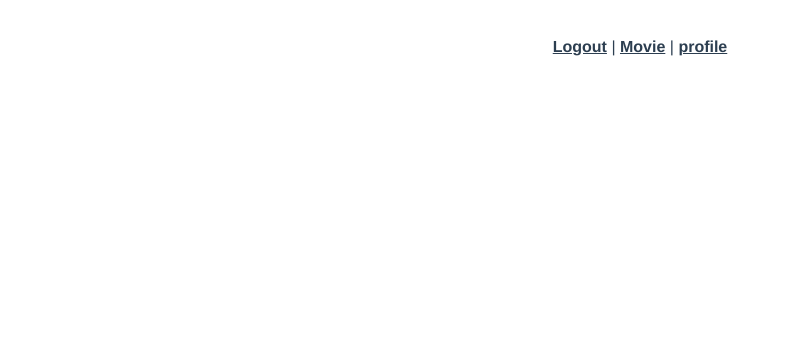
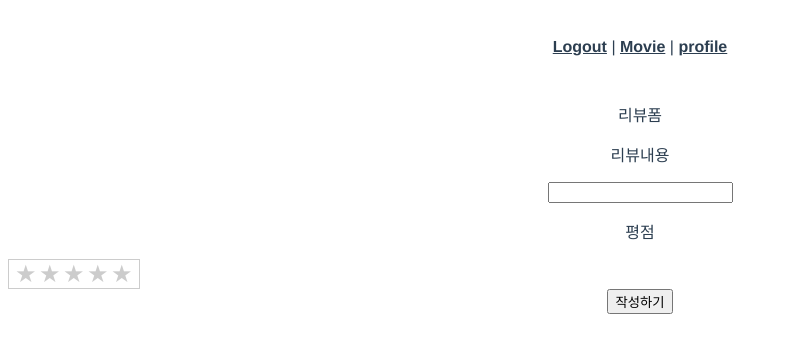
Before and after one commit to jaho901/-Movie_Recommendation_Site, a Vue app in the folder front-end/: page /movies/1 in a window 1280 px wide. Shown: the top 352 px of the page, without its empty margins (0-788 px from the left). Built offline with nearby package versions, Linux system fonts and the light colour scheme; no server answers; sample sign-in values are in the browser's storage.

Commit message:
Review-doing

```diff
--- a/front-end/src/views/community/CommunityForm.vue
+++ b/front-end/src/views/community/CommunityForm.vue
@@ -113,7 +113,7 @@ export default {
         // console.log(this.movieInfo)
       }
     },
-     setToken: function () {
+    setToken: function () {
       const token = localStorage.getItem('jwt')
       const config = {
         Authorization: `JWT ${token}`
--- a/front-end/src/views/movies/MovieDetails.vue
+++ b/front-end/src/views/movies/MovieDetails.vue
@@ -1,8 +1,8 @@
 <template>
   <div>
     {{movie}}
-    <review>
-
+    <review :movie="movie">
+        <p>리뷰창</p>
     </review>
   </div>
 
--- a/front-end/src/views/movies/Review.vue
+++ b/front-end/src/views/movies/Review.vue
@@ -1,20 +1,27 @@
 <template>
   <div>
+    <p>리뷰폼</p>
+    <review-form :movie="movie">
 
+
+    </review-form>
   </div>
+
 </template>
 
 <script>
+import ReviewForm from './ReviewForm.vue'
 export default {
-  // name : 'Review',
-  // props: {
-  //   review : Object
-  // },
-  // component: {
-  //   ReviewForm
-  // },
+  components: { ReviewForm },
+  name : 'Review',
+  props: {
+    movie : Object
+  },
+  component: {
+    ReviewForm
+  },
   // data: function () {
-
+  //     return:
   // }
 
 }
--- a/front-end/src/views/movies/ReviewForm.vue
+++ b/front-end/src/views/movies/ReviewForm.vue
@@ -1,31 +1,83 @@
 <template>
   <div>
     <p>리뷰내용</p>
-    <input type="text" >
+    <input type="text" v-model="reviewContent">
+    {{reviewContent}}
     <p>평점</p>
-
+    {{ratingValue}}
     <div class="star-rating">
-      <input type="radio" id="5-stars" name="rating" value="5" />
+      <input type="radio" id="5-stars" name="rating" value="5" @click="rating" />
       <label for="5-stars" class="star">&#9733;</label>
-      <input type="radio" id="4-stars" name="rating" value="4" />
+      <input type="radio" id="4-stars" name="rating" value="4" @click="rating"/>
       <label for="4-stars" class="star">&#9733;</label>
-      <input type="radio" id="3-stars" name="rating" value="3" />
+      <input type="radio" id="3-stars" name="rating" value="3" @click="rating"/>
       <label for="3-stars" class="star">&#9733;</label>
-      <input type="radio" id="2-stars" name="rating" value="2" />
+      <input type="radio" id="2-stars" name="rating" value="2" @click="rating"/>
       <label for="2-stars" class="star">&#9733;</label>
-      <input type="radio" id="1-star" name="rating" value="1" />
+      <input type="radio" id="1-star" name="rating" value="1" @click="rating"/>
       <label for="1-star" class="star">&#9733;</label>
     </div>
 
-
-
-
+    <button @click="createReview">작성하기</button>
   </div>
 </template>
 
 <script>
+import axios from 'axios'
+import jwtDecode from "jwt-decode"
+const SERVER_URL = process.env.VUE_APP_SERVER_URL
+
 export default {
   name: "ReviewForm",
+  data: function () {
+    return {
+      reviewContent: null,
+      ratingValue : null
+    }
+  },
+  props: {
+    movie: Object
+  },
+  methods : {
+    rating: function(event) {
+      this.ratingValue = event.target.value
+    },
+    setToken: function () {
+      const token = localStorage.getItem('jwt')
+      const config = {
+        Authorization: `JWT ${token}`
+      }
+      return config
+    },
+    createReview: function () {
+      const token = localStorage.getItem('jwt')
+      const user_id = jwtDecode(token).user_id
+      const ReviewItem = {
+        user : user_id,
+        movie: this.movie.id,
+        rank: this.ratingValue,
+        content : this.reviewContent
+      }
+      // console.log('ㄴㄷㄹㄷㄹ')
+      if (ReviewItem.rank && ReviewItem.content) {
+        axios({
+          method: 'post',
+          url: `${SERVER_URL}/movies/${this.movie.id}/review/create/`,
+          data: ReviewItem,
+          headers: this.setToken()
+        })
+          .then(res => {
+            console.log(res)
+            console.log('성공')
+          })
+          .catch(err => {
+            console.log(err)
+            console.log('실패')
+          })
+        }
+    },
+
+    }
 
 }
 </script>
```
